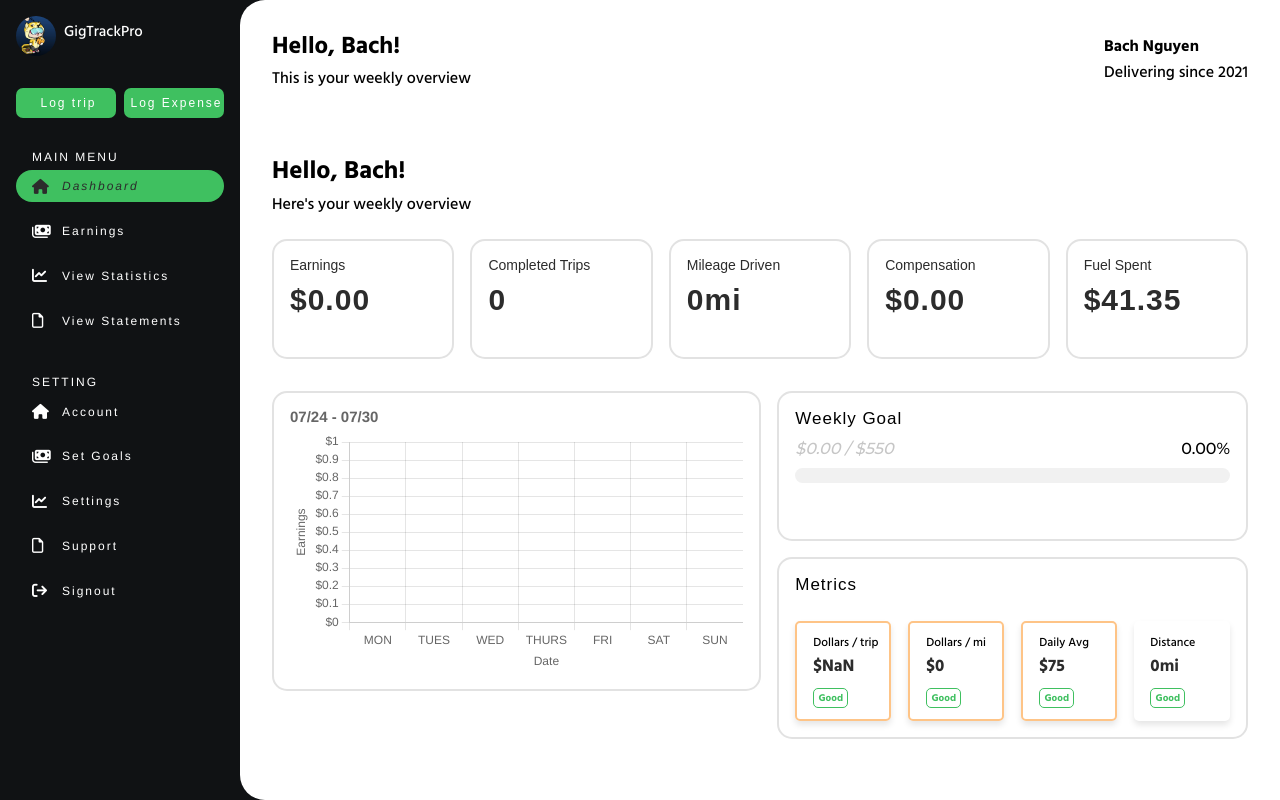
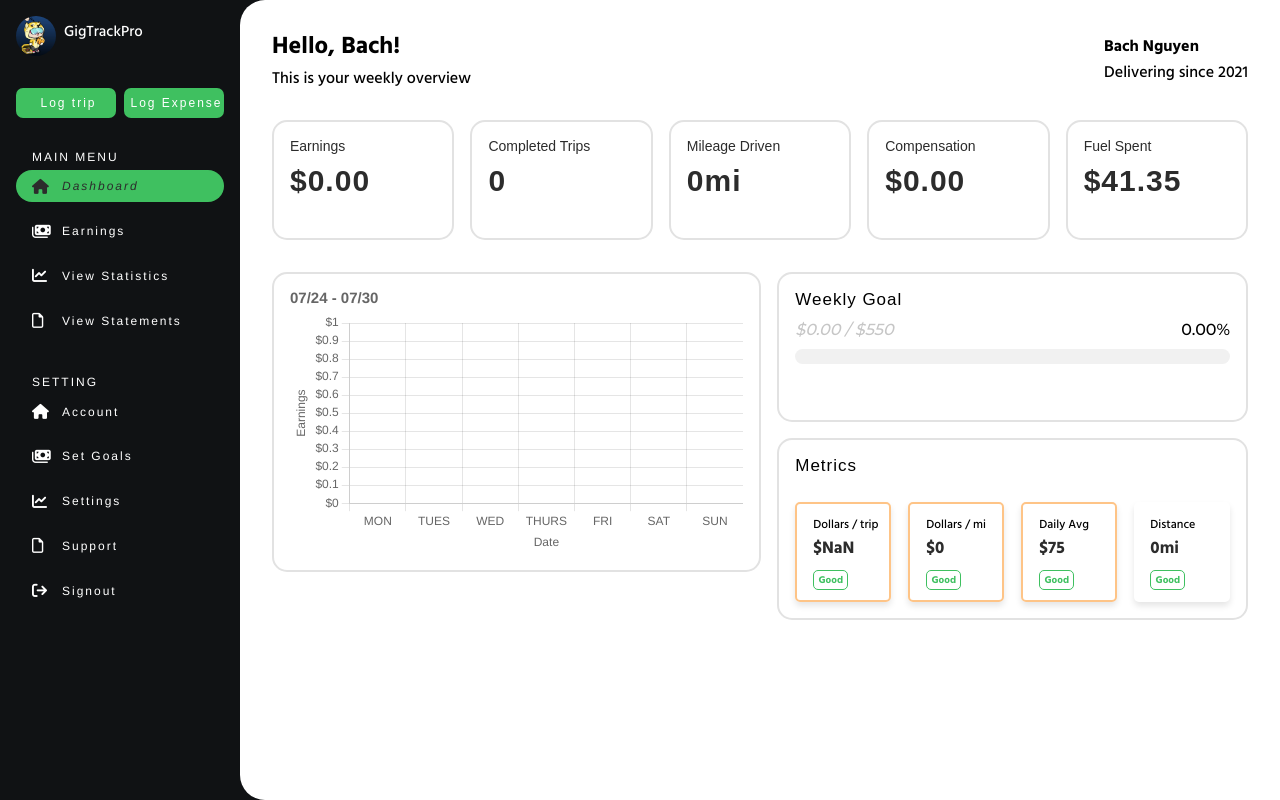
Before and after one commit to bvchnguyen/GigLog, a React (Create React App) app in the folder gigtrackpro/frontend/: page / in a window 1280 px wide. Built offline with nearby package versions, Linux system fonts and the light colour scheme.

Commit message:
Small styling fixes for dashboard

```diff
--- a/gigtrackpro/frontend/src/components/Dashboard/Dashboard.js
+++ b/gigtrackpro/frontend/src/components/Dashboard/Dashboard.js
@@ -26,10 +26,6 @@ function Dashboard () {
     return (
         <DashboardStyled>
             <Innerlayout>
-                <div className="title">
-                    <h3>Hello, Bach!</h3>
-                    <p>Here's your weekly overview</p>
-                </div>
                 <div className="statistics-content">
                     <div className="overview-container">
                     <GeneralInfo />
@@ -37,14 +33,10 @@ function Dashboard () {
                     <div className="secondary-container">
                         <div className="chart-container">
                             <StatsChart />
-                            {/* <WeeklyStats /> */}
-                            {/* <RenderItems /> */}
-
                         </div>
                         <div className="right-container">
                             <Progressbar goalAmount={goalAmount} currentAmount={currentAmount} />
                             <WeeklyStats />
-                            {/* <RenderItems /> */}
                         </div>
                     </div>
                </div>
@@ -89,14 +81,12 @@ const DashboardStyled = styled.div `
         gap: 2rem;
     }
     .overview-container{
-        /* background-color: blue; */
         border-radius: 10px;
         background-color: white;
         width: 100%;
         display: flex;
         flex-direction: row;
         justify-content: flex-start;
-        /* height: 300px; */
         align-items: center;
         gap: 2rem;
     }
--- a/gigtrackpro/frontend/src/components/GeneralInfo/GeneralInfo.js
+++ b/gigtrackpro/frontend/src/components/GeneralInfo/GeneralInfo.js
@@ -57,7 +57,7 @@ const GeneralInfoStyled = styled.div`
     .GeneralInfo-container{
         display: flex;
         flex-direction: row;
-        justify-content: flex-start;
+        justify-content: space-between;
         gap: 1rem;
     }
     .totalEarnings-container, .totalTrips-container, .totalDistance-container {
```
